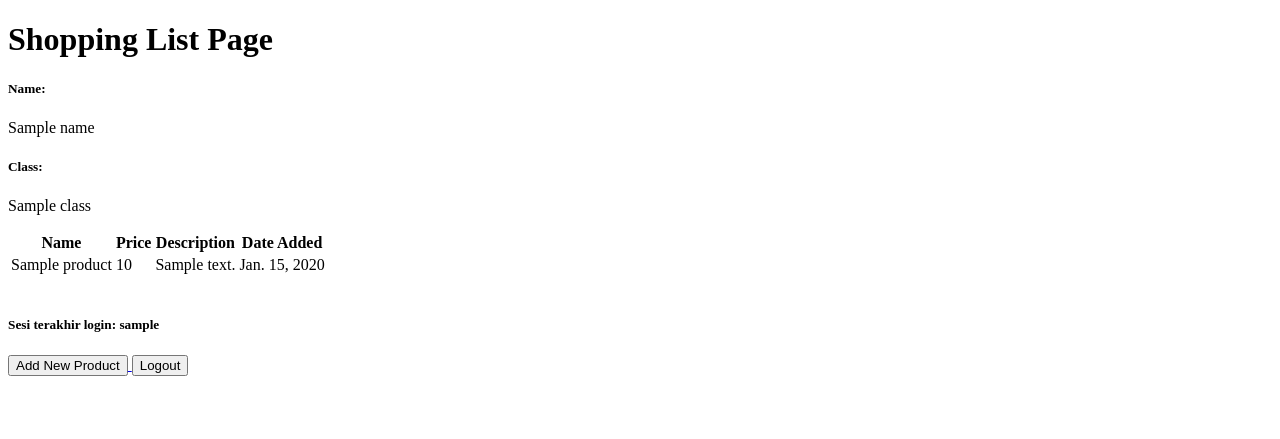
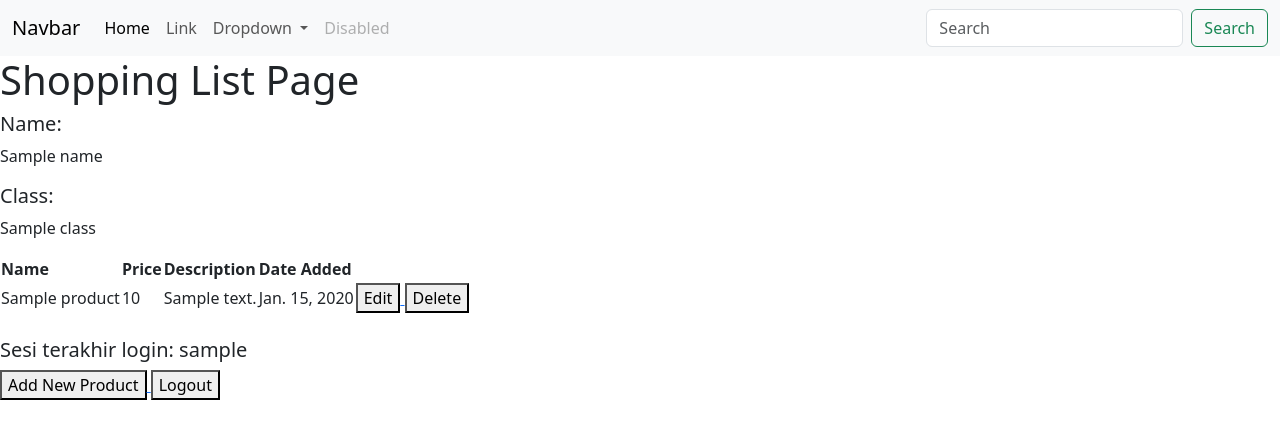
Before and after one commit to afzaalwibowo/shopping-list, a Django app: template main/templates/main.html in a window 1280 px wide. Shown: the top 439 px of the page. Run offline with Django 4.2, Linux system fonts and the light colour scheme; tables that the repository leaves empty hold one stand-in row (values such as "Sample post"); the template is opened without the code that fills it: values that come from a table or form of the project are taken from there, most other values are stand-ins (such as "Sample title", 1, 10 or a date in 2020).

Commit message:
tutorial 4 selesai

```diff
--- a/main/templates/main.html
+++ b/main/templates/main.html
@@ -1,6 +1,42 @@
 {% extends 'base.html' %}
 
 {% block content %}
+<nav class="navbar navbar-expand-lg bg-body-tertiary">
+    <div class="container-fluid">
+      <a class="navbar-brand" href="#">Navbar</a>
+      <button class="navbar-toggler" type="button" data-bs-toggle="collapse" data-bs-target="#navbarSupportedContent" aria-controls="navbarSupportedContent" aria-expanded="false" aria-label="Toggle navigation">
+        <span class="navbar-toggler-icon"></span>
+      </button>
+      <div class="collapse navbar-collapse" id="navbarSupportedContent">
+        <ul class="navbar-nav me-auto mb-2 mb-lg-0">
+          <li class="nav-item">
+            <a class="nav-link active" aria-current="page" href="#">Home</a>
+          </li>
+          <li class="nav-item">
+            <a class="nav-link" href="#">Link</a>
+          </li>
+          <li class="nav-item dropdown">
+            <a class="nav-link dropdown-toggle" href="#" role="button" data-bs-toggle="dropdown" aria-expanded="false">
+              Dropdown
+            </a>
+            <ul class="dropdown-menu">
+              <li><a class="dropdown-item" href="#">Action</a></li>
+              <li><a class="dropdown-item" href="#">Another action</a></li>
+              <li><hr class="dropdown-divider"></li>
+              <li><a class="dropdown-item" href="#">Something else here</a></li>
+            </ul>
+          </li>
+          <li class="nav-item">
+            <a class="nav-link disabled" aria-disabled="true">Disabled</a>
+          </li>
+        </ul>
+        <form class="d-flex" role="search">
+          <input class="form-control me-2" type="search" placeholder="Search" aria-label="Search">
+          <button class="btn btn-outline-success" type="submit">Search</button>
+        </form>
+      </div>
+    </div>
+  </nav>
     <h1>Shopping List Page</h1>
 
     <h5>Name:</h5>
@@ -25,6 +61,18 @@
                 <td>{{product.price}}</td>
                 <td>{{product.description}}</td>
                 <td>{{product.date_added}}</td>
+                <td>
+                    <a href="{% url 'main:edit_product' product.pk %}">
+                        <button>
+                            Edit
+                        </button>
+                    </a>
+                    <a href="{% url 'main:delete_product' product.pk %}">
+                          <button>
+                              Delete
+                          </button>
+                      </a>
+                </td>
             </tr>
         {% endfor %}
     </table>
--- a/main/urls.py
+++ b/main/urls.py
@@ -3,6 +3,8 @@ from main.views import show_main, create_product, show_xml, show_json, show_xml_
 from main.views import login_user #sesuaikan dengan nama fungsi yang dibuat
 from main.views import logout_user
 from main.views import register #sesuaikan dengan nama fungsi yang dibuat
+from main.views import edit_product
+from main.views import delete_product
 
 app_name = 'main'
 
@@ -16,4 +18,6 @@ urlpatterns = [
     path('register/', register, name='register'), #sesuaikan dengan nama fungsi yang dibuat
     path('login/', login_user, name='login'), #sesuaikan dengan nama fungsi yang dibuat
     path('logout/', logout_user, name='logout'),
+    path('edit-product/<int:id>', edit_product, name='edit_product'),
+    path('delete/<int:id>', delete_product, name='delete_product'), # sesuaikan dengan nama fungsi yang dibuat
 ]
--- a/templates/base.html
+++ b/templates/base.html
@@ -8,7 +8,14 @@
             content="width=device-width, initial-scale=1.0"
         />
         {% block meta %}
+            <meta charset="UTF-8" />
+            <meta name="viewport" content="width=device-width, initial-scale=1">
         {% endblock meta %}
+        <link href="https://cdn.jsdelivr.net/npm/bootstrap@5.3.2/dist/css/bootstrap.min.css" rel="stylesheet" integrity="sha384-T3c6CoIi6uLrA9TneNEoa7RxnatzjcDSCmG1MXxSR1GAsXEV/Dwwykc2MPK8M2HN" crossorigin="anonymous">
+        <script src="https://code.jquery.com/jquery-3.6.0.min.js" integrity="sha384-KyZXEAg3QhqLMpG8r+J4jsl5c9zdLKaUk5Ae5f5b1bw6AUn5f5v8FZJoMxm6f5cH1" crossorigin="anonymous"></script>
+        <script src="https://cdn.jsdelivr.net/npm/@popperjs/core@2.11.8/dist/umd/popper.min.js" integrity="sha384-I7E8VVD/ismYTF4hNIPjVp/Zjvgyol6VFvRkX/vR+Vc4jQkC+hVqc2pM8ODewa9r" crossorigin="anonymous"></script>
+        <script src="https://cdn.jsdelivr.net/npm/bootstrap@5.3.2/dist/js/bootstrap.min.js" integrity="sha384-BBtl+eGJRgqQAUMxJ7pMwbEyER4l1g+O15P+16Ep7Q9Q+zqX6gSbd85u4mG4QzX+" crossorigin="anonymous"></script>
+
     </head>
 
     <body>
```
Also changed, not shown: main/templates/edit_product.html (added, +22 -0 lines), main/views.py (+23 -0 lines).
